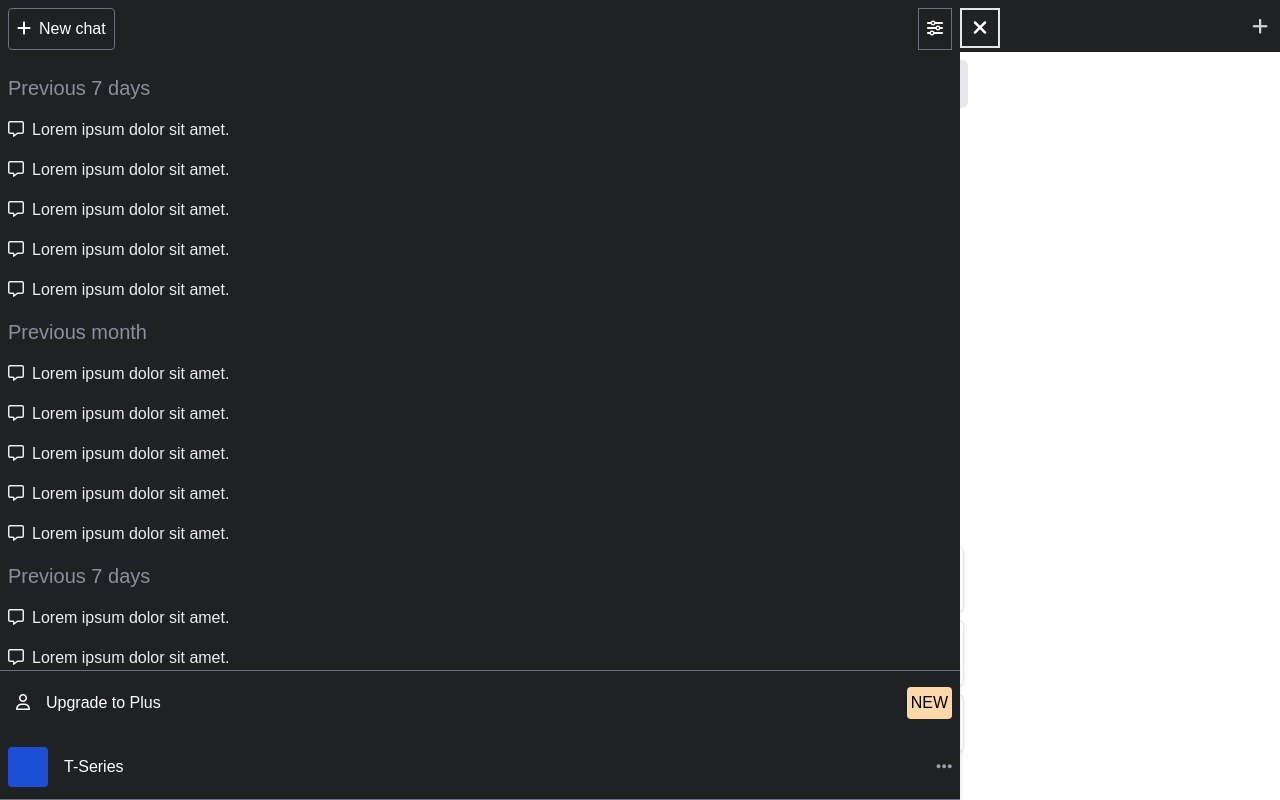
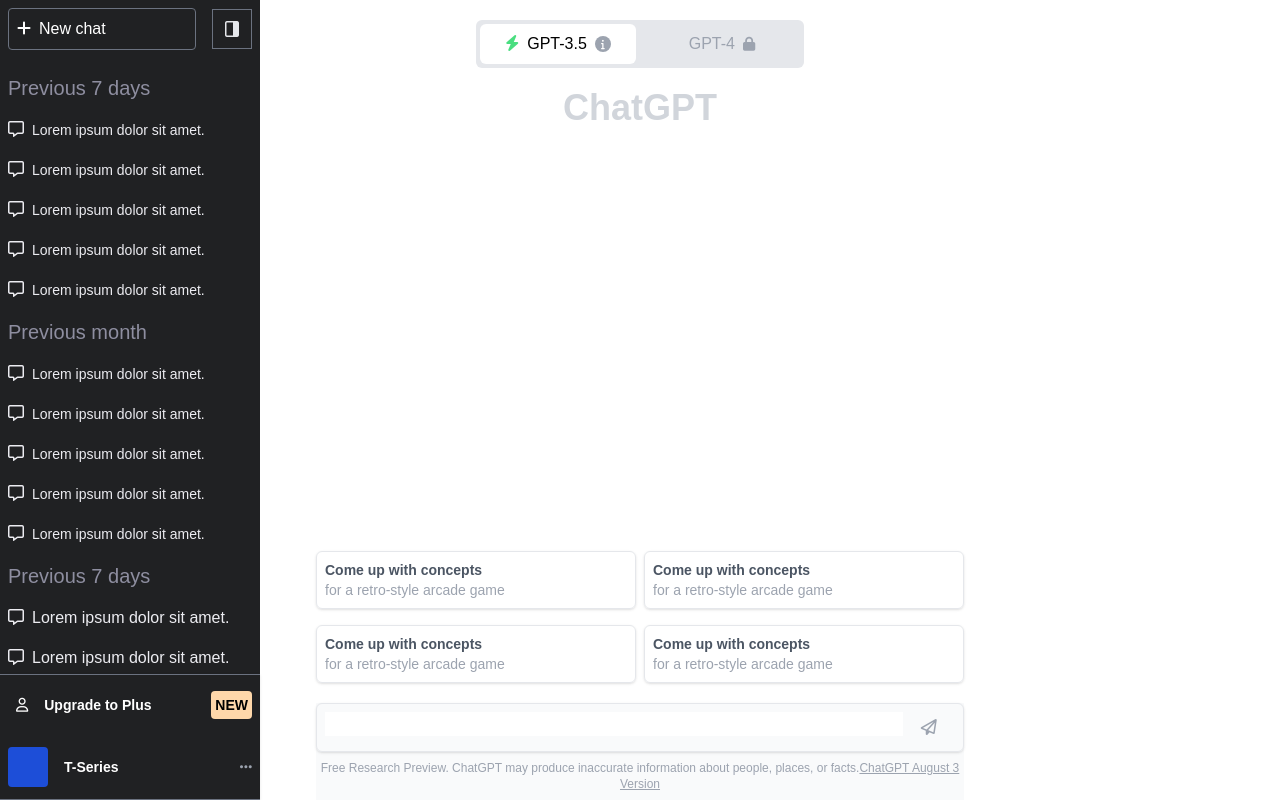
Before and after one commit to PrasadBroo/ChatGPT, a React (Vite) app: page / in a window 1280 px wide. Both pictures are taken after a click on the button 19 px from the left and 26 px from the top of the page. Built offline with nearby package versions, Linux system fonts and the light colour scheme.

Commit message:
fixed navbar

```diff
--- a/index.html
+++ b/index.html
@@ -7,7 +7,7 @@
     <link rel="stylesheet" href="https://cdnjs.cloudflare.com/ajax/libs/font-awesome/6.4.2/css/all.min.css" integrity="sha512-z3gLpd7yknf1YoNbCzqRKc4qyor8gaKU1qmn+CShxbuBusANI9QpRohGBreCFkKxLhei6S9CQXFEbbKuqLg0DA==" crossorigin="anonymous" referrerpolicy="no-referrer" />
     <title>Vite + React + TS</title>
   </head>
-  <body>
+  <body class="dark:bg-[#343541]">
     <div id="root"></div>
     <script type="module" src="/src/main.tsx"></script>
   </body>
--- a/src/App.tsx
+++ b/src/App.tsx
@@ -4,10 +4,19 @@
 function App() {
   const [active, setActive] = useState(false);
   return (
-    <div className="App font-poppins">
+    <div className="App font-poppins md:flex ">
       <Navbar active={active} setActive={setActive} />
-      <div className=" p-3 flex items-center justify-between bg-[#202123] text-gray-300">
-        <button onClick={()=>setActive(true)}>
+      <div className="">
+        <button
+          type="button"
+          className=" shadow p-2 absolute text-sm top-4 left-4 hidden md:inline-block text-gray-500"
+          onClick={() => setActive(true)}
+        >
+          <i className="fa-regular fa-window-maximize rotate-90"></i>
+        </button>
+      </div>
+      <div className=" p-3 flex items-center justify-between bg-[#202123] text-gray-300 md:hidden">
+        <button onClick={() => setActive(true)}>
           <i className="fa-solid fa-bars text-lg"></i>
         </button>
         <h2>New chat</h2>
@@ -15,10 +24,10 @@
           <i className="fa-solid fa-plus text-lg"></i>
         </button>
       </div>
-      <main className=" max-w-2xl mx-auto">
-        <div className="modals flex items-center rounded-md justify-between mt-2 mx-2 p-1 bg-gray-200 gap-2">
-          <p className="gpt3 uppercase rounded-md p-2 bg-white flex-1 flex items-center justify-center">
-            <span className="text-green-400 mr-2">
+      <main className=" max-w-2xl mx-auto md:w-3/4 px-2">
+        <div className="modals md:w-1/2  flex items-center rounded-md justify-between mt-5 mx-auto p-1 bg-gray-200 dark:bg-[#202123] gap-2">
+          <p className="gpt3 uppercase rounded-md p-2 bg-white flex-1 flex items-center dark:bg-[#40414f] dark:text-white justify-center">
+            <span className="text-green-400 mr-2 ">
               <i className="fa-solid fa-bolt "></i>
             </span>
             <span className="mr-2">gpt-3.5</span>
@@ -36,35 +45,49 @@
             </span>
           </p>
         </div>
-        <div className=" h-96 flex items-center justify-center">
-          <h1 className=" text-4xl font-bold text-center text-gray-300">
+        <div className=" h-96 flex items-start justify-center">
+          <h1 className=" text-4xl font-bold mt-5 text-center text-gray-300">
             ChatGPT
           </h1>
         </div>
-        <div className=" absolute left-0 right-0 bottom-0 max-w-2xl mx-auto ">
-          <div className="query mx-3">
-            <div className="border p-2 rounded-md mb-2 shadow">
-              <h3 className=" font-bold text-gray-600">
-                Come up with concepts
-              </h3>
-              <p className=" text-gray-400">for a retro-style arcade game</p>
+        <div className=" absolute left-0  right-0 bottom-0 max-w-2xl md:max-w-[calc(100% - 260px)] mx-auto ">
+          <div className="query mx-3 mb-5 ">
+            <div className="row1 md:flex md:items-center md:gap-2">
+              <button className="border dark:border-gray-500 mb-4 block w-full text-left p-2 rounded-md text-sm shadow flex-1">
+                <h3 className=" font-bold text-gray-600 dark:text-gray-300">
+                  Come up with concepts
+                </h3>
+                <p className=" text-gray-400">for a retro-style arcade game</p>
+              </button>
+              <button className="border dark:border-gray-500 mb-4 block w-full text-left p-2 rounded-md text-sm shadow flex-1">
+                <h3 className=" font-bold text-gray-600 dark:text-gray-300">
+                  Come up with concepts
+                </h3>
+                <p className=" text-gray-400">for a retro-style arcade game</p>
+              </button>
             </div>
-            <div className="border p-2 rounded-md mb-2 shadow">
-              <h3 className=" font-bold text-gray-600">
-                Come up with concepts
-              </h3>
-              <p className=" text-gray-400">for a retro-style arcade game</p>
+            <div className="row2 hidden items-center gap-2 md:flex">
+              <button className="border dark:border-gray-500 text-left p-2 rounded-md text-sm shadow flex-1">
+                <h3 className=" font-bold text-gray-600 dark:text-gray-300">
+                  Come up with concepts
+                </h3>
+                <p className=" text-gray-400">for a retro-style arcade game</p>
+              </button>
+              <button className="border dark:border-gray-500 text-left p-2 rounded-md text-sm shadow flex-1">
+                <h3 className=" font-bold text-gray-600 dark:text-gray-300">
+                  Come up with concepts
+                </h3>
+                <p className=" text-gray-400">for a retro-style arcade game</p>
+              </button>
             </div>
           </div>
-          <div className=" bg-gray-50 border md:border-none mx-3">
-            <form className="input shadow p-2 flex items-center border  rounded-md">
+          <div className=" bg-gray-50 dark:bg-inherit  border md:border-none mx-3">
+            <form className="input shadow dark:bg-[#40414f] p-2 border dark:border-none flex items-center   rounded-md">
               <div className="w-11/12">
-                <input
-                  type="text"
+                <textarea
                   name="query"
-                  placeholder="Send a message"
-                  className="h-10 px-2  w-full outline-none"
-                />
+                  className="h-6 px-2  w-full outline-none resize-none dark:bg-transparent dark:text-white"
+                ></textarea>
               </div>
               <div className=" w-1/12 text-center">
                 <button type="submit" className=" text-center text-gray-400 ">
--- a/src/assets/css/input.css
+++ b/src/assets/css/input.css
@@ -3,3 +3,17 @@
 @tailwind utilities;
 
 @import url('https://fonts.googleapis.com/css2?family=Poppins:wght@200&display=swap');
+
+html,body{
+    height: 100%;
+}
+/* Style the scrollbar track */
+::-webkit-scrollbar {
+    width: 8px; /* Adjust the width as desired */
+  }
+
+  /* Style the scrollbar thumb (draggable part) */
+  ::-webkit-scrollbar-thumb {
+    background-color: #888; /* Change the color as desired */
+    border-radius: 4px; /* Rounded corners for the thumb */
+  }
--- a/src/assets/css/output.css
+++ b/src/assets/css/output.css
@@ -534,6 +534,10 @@
   --tw-backdrop-sepia:  ;
 }
 
+.pointer-events-none {
+  pointer-events: none;
+}
+
 .absolute {
   position: absolute;
 }
@@ -550,6 +554,10 @@
   left: 0px;
 }
 
+.left-4 {
+  left: 1rem;
+}
+
 .right-0 {
   right: 0px;
 }
@@ -558,12 +566,12 @@
   top: 0px;
 }
 
-.top-5 {
-  top: 1.25rem;
+.top-2 {
+  top: 0.5rem;
 }
 
-.top-2 {
-  top: 0.5rem;
+.top-4 {
+  top: 1rem;
 }
 
 .z-10 {
@@ -574,9 +582,8 @@
   z-index: 20;
 }
 
-.mx-2 {
-  margin-left: 0.5rem;
-  margin-right: 0.5rem;
+.z-30 {
+  z-index: 30;
 }
 
 .mx-3 {
@@ -603,6 +610,14 @@
   margin-bottom: 0.5rem;
 }
 
+.mb-4 {
+  margin-bottom: 1rem;
+}
+
+.mb-5 {
+  margin-bottom: 1.25rem;
+}
+
 .ml-auto {
   margin-left: auto;
 }
@@ -611,8 +626,12 @@
   margin-right: 0.5rem;
 }
 
-.mt-2 {
-  margin-top: 0.5rem;
+.mt-5 {
+  margin-top: 1.25rem;
+}
+
+.block {
+  display: block;
 }
 
 .inline-block {
@@ -633,6 +652,10 @@
 
 .h-4 {
   height: 1rem;
+}
+
+.h-6 {
+  height: 1.5rem;
 }
 
 .h-96 {
@@ -685,8 +708,21 @@
   transform: translate(var(--tw-translate-x), var(--tw-translate-y)) rotate(var(--tw-rotate)) skewX(var(--tw-skew-x)) skewY(var(--tw-skew-y)) scaleX(var(--tw-scale-x)) scaleY(var(--tw-scale-y));
 }
 
+.rotate-90 {
+  --tw-rotate: 90deg;
+  transform: translate(var(--tw-translate-x), var(--tw-translate-y)) rotate(var(--tw-rotate)) skewX(var(--tw-skew-x)) skewY(var(--tw-skew-y)) scaleX(var(--tw-scale-x)) scaleY(var(--tw-scale-y));
+}
+
+.resize-none {
+  resize: none;
+}
+
 .flex-col {
   flex-direction: column;
+}
+
+.items-start {
+  align-items: flex-start;
 }
 
 .items-center {
@@ -703,6 +739,10 @@
 
 .gap-2 {
   gap: 0.5rem;
+}
+
+.gap-4 {
+  gap: 1rem;
 }
 
 .overflow-y-auto {
@@ -764,6 +804,11 @@
   background-color: rgb(249 250 251 / var(--tw-bg-opacity));
 }
 
+.bg-gray-500 {
+  --tw-bg-opacity: 1;
+  background-color: rgb(107 114 128 / var(--tw-bg-opacity));
+}
+
 .bg-orange-200 {
   --tw-bg-opacity: 1;
   background-color: rgb(254 215 170 / var(--tw-bg-opacity));
@@ -772,6 +817,10 @@
 .bg-white {
   --tw-bg-opacity: 1;
   background-color: rgb(255 255 255 / var(--tw-bg-opacity));
+}
+
+.bg-opacity-60 {
+  --tw-bg-opacity: 0.6;
 }
 
 .p-1 {
@@ -870,6 +919,11 @@
   color: rgb(0 0 0 / var(--tw-text-opacity));
 }
 
+.text-gray-200 {
+  --tw-text-opacity: 1;
+  color: rgb(229 231 235 / var(--tw-text-opacity));
+}
+
 .text-gray-300 {
   --tw-text-opacity: 1;
   color: rgb(209 213 219 / var(--tw-text-opacity));
@@ -878,6 +932,11 @@
 .text-gray-400 {
   --tw-text-opacity: 1;
   color: rgb(156 163 175 / var(--tw-text-opacity));
+}
+
+.text-gray-500 {
+  --tw-text-opacity: 1;
+  color: rgb(107 114 128 / var(--tw-text-opacity));
 }
 
 .text-gray-600 {
@@ -897,6 +956,10 @@
 
 .underline {
   text-decoration-line: underline;
+}
+
+.opacity-0 {
+  opacity: 0;
 }
 
 .shadow {
@@ -922,16 +985,110 @@
   transition-duration: 500ms;
 }
 
+html,body{
+  height: 100%;
+}
+
+/* Style the scrollbar track */
+
+::-webkit-scrollbar {
+  width: 8px;
+  /* Adjust the width as desired */
+}
+
+/* Style the scrollbar thumb (draggable part) */
+
+::-webkit-scrollbar-thumb {
+  background-color: #888;
+  /* Change the color as desired */
+  border-radius: 4px;
+  /* Rounded corners for the thumb */
+}
+
+:is(.dark .dark\:border-none) {
+  border-style: none;
+}
+
+:is(.dark .dark\:border-gray-500) {
+  --tw-border-opacity: 1;
+  border-color: rgb(107 114 128 / var(--tw-border-opacity));
+}
+
+:is(.dark .dark\:bg-\[\#202123\]) {
+  --tw-bg-opacity: 1;
+  background-color: rgb(32 33 35 / var(--tw-bg-opacity));
+}
+
+:is(.dark .dark\:bg-\[\#343541\]) {
+  --tw-bg-opacity: 1;
+  background-color: rgb(52 53 65 / var(--tw-bg-opacity));
+}
+
+:is(.dark .dark\:bg-\[\#40414f\]) {
+  --tw-bg-opacity: 1;
+  background-color: rgb(64 65 79 / var(--tw-bg-opacity));
+}
+
+:is(.dark .dark\:bg-inherit) {
+  background-color: inherit;
+}
+
+:is(.dark .dark\:bg-transparent) {
+  background-color: transparent;
+}
+
+:is(.dark .dark\:text-gray-300) {
+  --tw-text-opacity: 1;
+  color: rgb(209 213 219 / var(--tw-text-opacity));
+}
+
+:is(.dark .dark\:text-white) {
+  --tw-text-opacity: 1;
+  color: rgb(255 255 255 / var(--tw-text-opacity));
+}
+
 @media (min-width: 768px) {
   .md\:inline-block {
     display: inline-block;
+  }
+
+  .md\:flex {
+    display: flex;
+  }
+
+  .md\:hidden {
+    display: none;
+  }
+
+  .md\:w-1\/2 {
+    width: 50%;
+  }
+
+  .md\:w-3\/4 {
+    width: 75%;
+  }
+
+  .md\:w-\[260px\] {
+    width: 260px;
   }
 
   .md\:w-auto {
     width: auto;
   }
 
+  .md\:items-center {
+    align-items: center;
+  }
+
+  .md\:gap-2 {
+    gap: 0.5rem;
+  }
+
   .md\:border-none {
     border-style: none;
   }
+
+  .md\:bg-opacity-0 {
+    --tw-bg-opacity: 0;
+  }
 }
--- a/src/components/Navbar/Navbar.tsx
+++ b/src/components/Navbar/Navbar.tsx
@@ -1,4 +1,3 @@
-import { useState } from "react";
 import classnames from "classnames";
 export default function Navbar({
   active,
@@ -8,15 +7,21 @@
   setActive: (v: boolean) => void;
 }) {
   const navClass = classnames(
-    " absolute left-0 bottom-0 top-0 w-9/12 bg-[#202123] text-white z-10 p-2 flex flex-col transition duration-500",
+    " absolute left-0 bottom-0 top-0  md:flex-grow-1 w-9/12 md:w-[260px]  bg-[#202123] text-white z-10 p-2 flex flex-col transition duration-500",
     { "translate-x-0": active, "-translate-x-[150%]": !active }
   );
+  const navWrapClass = classnames(
+    "navwrap absolute duration-500 top-0 left-0 bottom-0 right-0 bg-gray-500 md:bg-opacity-0 ",
+    { "bg-opacity-60 z-30": active, "opacity-0 pointer-events-none": !active }
+  );
   return (
+    <>
+      <div className={navWrapClass}>
         <nav className={navClass}>
-      <div className="flex mb-2 items-center justify-between">
+          <div className="flex mb-2  items-center justify-between gap-4">
             <button
               type="button"
-          className=" border border-gray-500 p-2 w-full md:w-auto  rounded text-left"
+              className=" border border-gray-500 p-2 w-full md:w-auto  rounded text-left flex-grow"
             >
               <span className="mr-2">
                 <i className="fa-solid fa-plus"></i>
@@ -25,76 +30,77 @@
             </button>
             <button
               type="button"
-          className="border border-gray-500 p-2 hidden md:inline-block"
+              className="border h-10 w-10 border-gray-500 p-2 hidden md:inline-block text-gray-200"
+              onClick={() => setActive(false)}
             >
-          <i className="fa-solid fa-sliders"></i>
+              <i className="fa-regular fa-window-maximize rotate-90"></i>
             </button>
           </div>
-      <div className="history overflow-y-auto flex-grow">
+          <div className="history overflow-y-auto flex-grow ">
             <div className="my-4 text-[#ECECF1]">
               <h3 className=" text-xl my-2 text-[#8E8EA0]">Previous 7 days</h3>
-          <p className=" text-base my-4">
+              <p className=" text-base my-4 ">
                 <span className="mr-2">
                   <i className="fa-regular fa-message"></i>
                 </span>
-            <span>Lorem ipsum dolor sit amet.</span>
+                <span className="text-sm">Lorem ipsum dolor sit amet.</span>
               </p>
-          <p className=" text-base my-4">
+              <p className=" text-base my-4 ">
                 <span className="mr-2">
                   <i className="fa-regular fa-message"></i>
                 </span>
-            Lorem ipsum dolor sit amet.
+                <span className="text-sm">Lorem ipsum dolor sit amet.</span>
               </p>
-          <p className=" text-base my-4">
+              <p className=" text-base my-4 ">
                 <span className="mr-2">
                   <i className="fa-regular fa-message"></i>
                 </span>
-            Lorem ipsum dolor sit amet.
+                <span className="text-sm">Lorem ipsum dolor sit amet.</span>
               </p>
-          <p className=" text-base my-4">
+              <p className=" text-base my-4 ">
                 <span className="mr-2">
                   <i className="fa-regular fa-message"></i>
                 </span>
-            Lorem ipsum dolor sit amet.
+                <span className="text-sm">Lorem ipsum dolor sit amet.</span>
               </p>
-          <p className=" text-base my-4">
+              <p className=" text-base my-4 ">
                 <span className="mr-2">
                   <i className="fa-regular fa-message"></i>
                 </span>
-            Lorem ipsum dolor sit amet.
+                <span className="text-sm">Lorem ipsum dolor sit amet.</span>
               </p>
             </div>
             <div className="my-4 text-[#ECECF1]">
               <h3 className=" text-xl my-2 text-[#8E8EA0]">Previous month</h3>
-          <p className=" text-base my-4">
+              <p className=" text-base my-4 ">
                 <span className="mr-2">
                   <i className="fa-regular fa-message"></i>
                 </span>
-            Lorem ipsum dolor sit amet.
+                <span className="text-sm">Lorem ipsum dolor sit amet.</span>
               </p>
-          <p className=" text-base my-4">
+              <p className=" text-base my-4 ">
                 <span className="mr-2">
                   <i className="fa-regular fa-message"></i>
                 </span>
-            Lorem ipsum dolor sit amet.
+                <span className="text-sm">Lorem ipsum dolor sit amet.</span>
               </p>
-          <p className=" text-base my-4">
+              <p className=" text-base my-4 ">
                 <span className="mr-2">
                   <i className="fa-regular fa-message"></i>
                 </span>
-            Lorem ipsum dolor sit amet.
+                <span className="text-sm">Lorem ipsum dolor sit amet.</span>
               </p>
-          <p className=" text-base my-4">
+              <p className=" text-base my-4 ">
                 <span className="mr-2">
                   <i className="fa-regular fa-message"></i>
                 </span>
-            Lorem ipsum dolor sit amet.
+                <span className="text-sm">Lorem ipsum dolor sit amet.</span>
               </p>
-          <p className=" text-base my-4">
+              <p className=" text-base my-4 ">
                 <span className="mr-2">
                   <i className="fa-regular fa-message"></i>
                 </span>
-            Lorem ipsum dolor sit amet.
+                <span className="text-sm">Lorem ipsum dolor sit amet.</span>
               </p>
             </div>
             <div className="my-4 text-[#ECECF1]">
@@ -197,12 +203,12 @@
               </p>
             </div>
           </div>
-      <div className="account absolute left-0 right-0 bottom-0 z-20 bg-[#202123] border-y border-gray-500 shadow  ">
+          <div className="account absolute left-0 font-bold right-0 bottom-0 text-sm z-20 bg-[#202123] border-y border-gray-500 shadow  ">
             <div className="px-2 py-3 flex items-center">
               <span className="p-2 inline-block">
                 <i className="fa-regular fa-user"></i>
               </span>
-          <span className="p-2 inline-block">Upgrade to Plus</span>
+              <button className="p-2 inline-block">Upgrade to Plus</button>
               <span className=" uppercase text-black p-1 rounded ml-auto inline-block bg-orange-200">
                 new
               </span>
@@ -211,20 +217,22 @@
               <div className="h-10 w-10 rounded bg-blue-700 inline-block mr-2"></div>
 
               <span className="p-2">T-Series</span>
-          <span className=" ml-auto text-lg text-gray-400">
+              <button className=" ml-auto  text-gray-400">
                 <i className="fa-solid fa-ellipsis"></i>
-          </span>
+              </button>
             </div>
           </div>
           <button
             type="button"
             onClick={() => setActive(false)}
-        className="close absolute top-2 h-10 w-10 border-2 -right-10  p-2 flex items-center justify-center"
+            className="close md:hidden absolute top-2 h-10 w-10 border-2 -right-10  p-2 flex items-center justify-center"
           >
             <span className=" text-xl ">
-          <i className="fa-solid fa-xmark"></i>{" "}
+              <i className="fa-solid fa-xmark"></i>
             </span>
           </button>
         </nav>
+      </div>
+    </>
   );
 }
--- a/tailwind.config.js
+++ b/tailwind.config.js
@@ -1,5 +1,6 @@
 /** @type {import('tailwindcss').Config} */
 export default {
+  darkMode: "class",
   content: [
     "./src/components/**/*.{html,jsx,tsx}",
     "./index.html",
```
Also changed, not shown: src/hooks/useWindowSize.tsx (added, +22 -0 lines). Lines whose indentation alone changed are shown as unchanged.
